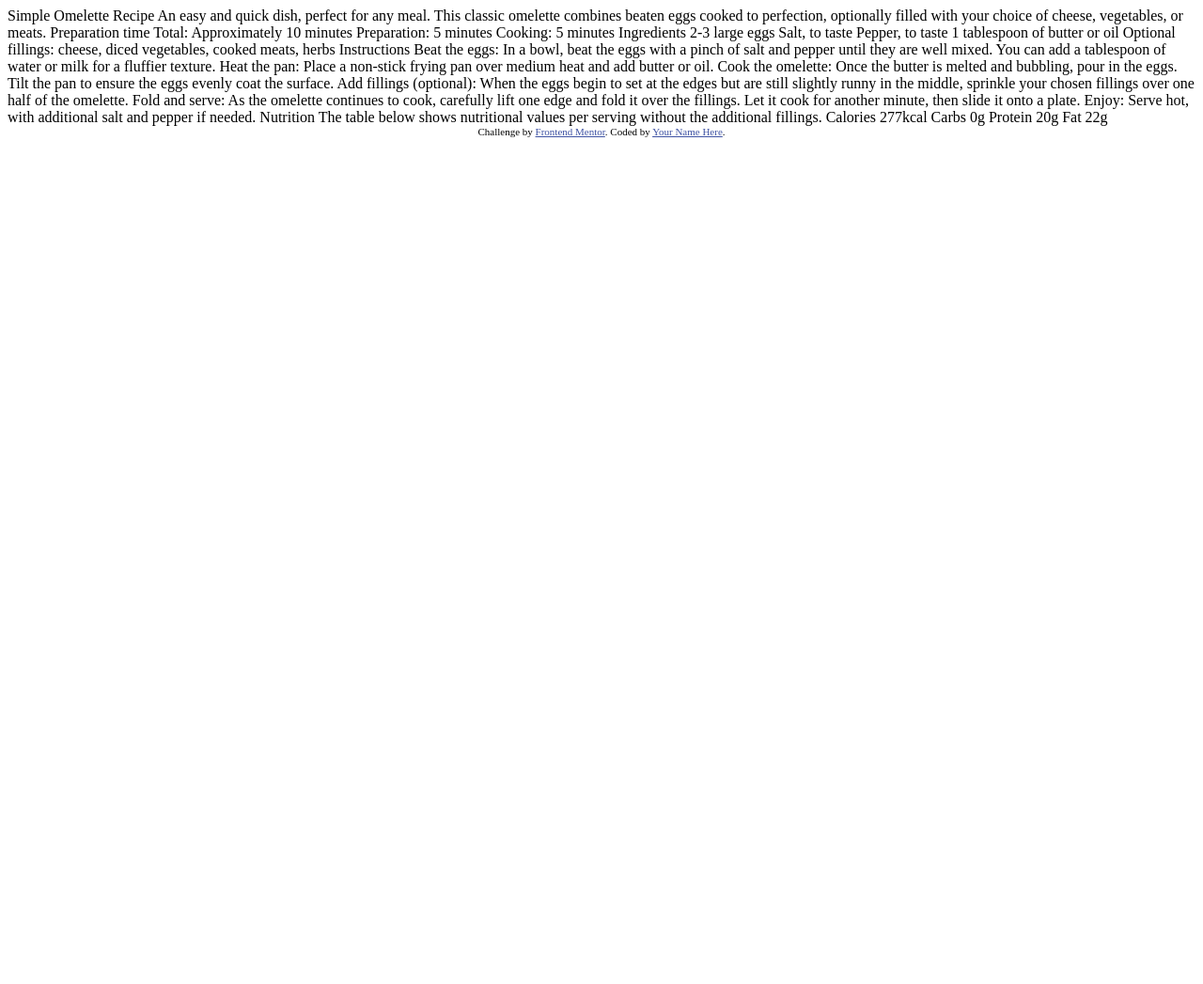
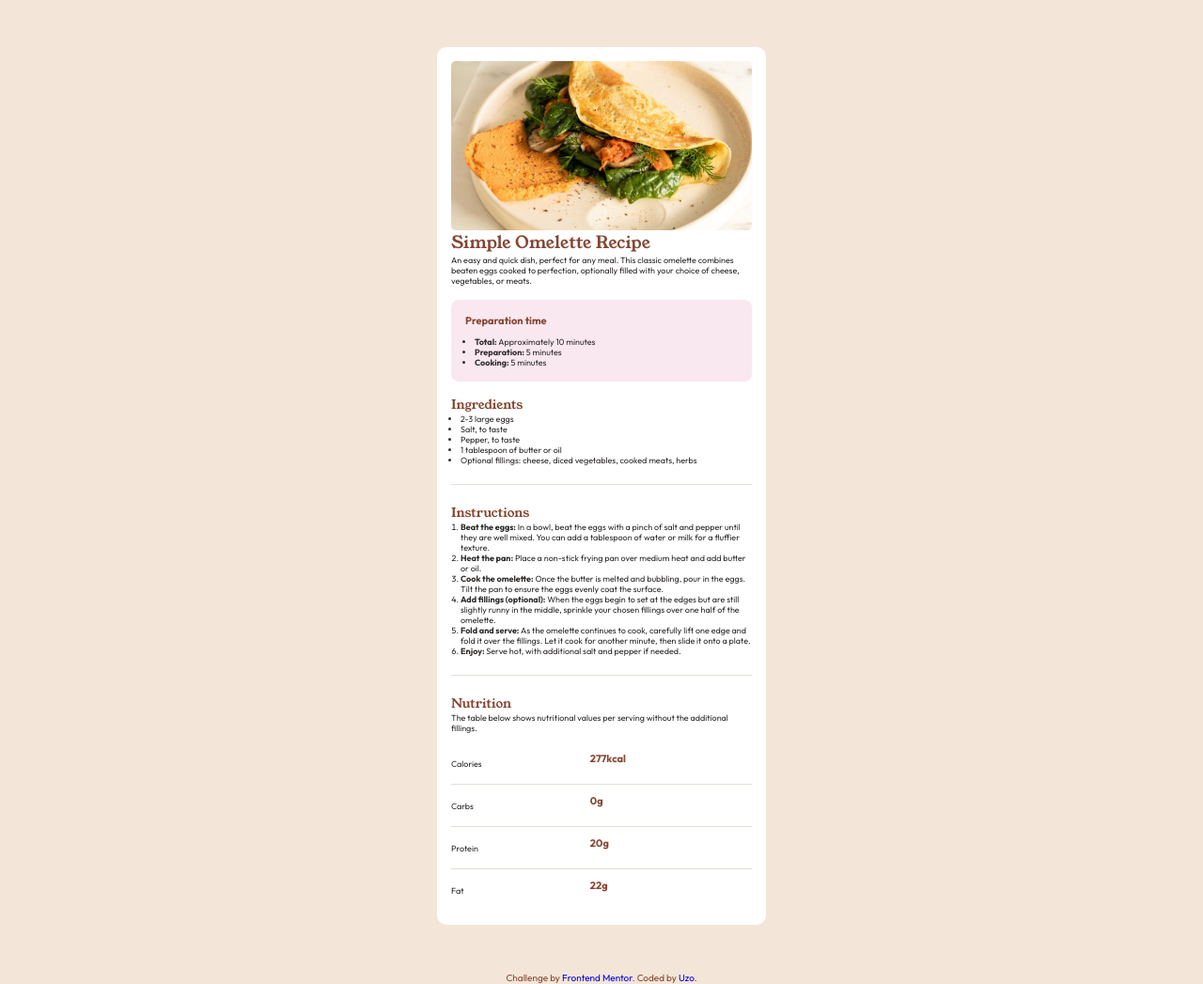
Before and after one commit to Huzoma/Front-end-mentor-challenge-recipe, a plain HTML site: page recipe-page-main/index.html in a window 1280 px wide. Shown: the whole page at 94% size. Before the commit the page ends 800 px from the top, so only its background shows below. Drawn offline with Linux system fonts and the light colour scheme.

Commit message:
chore: Moving to repo

```diff
--- a/recipe-page-main/index.html
+++ b/recipe-page-main/index.html
@@ -1,77 +1,125 @@
 <!DOCTYPE html>
 <html lang="en">
   <head>
-  <meta charset="UTF-8">
-  <meta name="viewport" content="width=device-width, initial-scale=1.0"> <!-- displays site properly based on user's device -->
+    <meta charset="UTF-8" />
+    <meta name="viewport" content="width=device-width, initial-scale=1.0" />
+    <!-- displays site properly based on user's device -->
 
-  <link rel="icon" type="image/png" sizes="32x32" href="./assets/images/favicon-32x32.png">
+    <link
+      rel="icon"
+      type="image/png"
+      sizes="32x32"
+      href="./assets/images/favicon-32x32.png"
+    />
+    <link rel="stylesheet" href="styles.css" />
 
     <title>Frontend Mentor | Recipe page</title>
-
-  <!-- Feel free to remove these styles or customise in your own stylesheet 👍 -->
-  <style>
-    .attribution { font-size: 11px; text-align: center; }
-    .attribution a { color: hsl(228, 45%, 44%); }
-  </style>
   </head>
   <body>
+    <div class="card">
+      <img
+        src="./assets/images/image-omelette.jpeg"
+        alt="A delicious omelette with cheese and vegetables"
+      />
+      <h1>Simple Omelette Recipe</h1>
+      <p>
+        An easy and quick dish, perfect for any meal. This classic omelette
+        combines beaten eggs cooked to perfection, optionally filled with your
+        choice of cheese, vegetables, or meats.
+      </p>
 
-  Simple Omelette Recipe
+      <section class="eta">
+        <span> Preparation time </span>
+        <ul>
+          <li><strong>Total:</strong> Approximately 10 minutes</li>
+          <li><strong>Preparation:</strong> 5 minutes</li>
+          <li><strong>Cooking:</strong> 5 minutes</li>
+        </ul>
+      </section>
 
-  An easy and quick dish, perfect for any meal. This classic omelette combines beaten eggs cooked
-  to perfection, optionally filled with your choice of cheese, vegetables, or meats.
+      <h2>Ingredients</h2>
+      <ul>
+        <li>2-3 large eggs</li>
+        <li>Salt, to taste</li>
+        <li>Pepper, to taste</li>
+        <li>1 tablespoon of butter or oil</li>
+        <li>
+          Optional fillings: cheese, diced vegetables, cooked meats, herbs
+        </li>
+      </ul>
 
-  Preparation time
+      <hr />
+      <h2>Instructions</h2>
+      <ol>
+        <li>
+          <strong>Beat the eggs:</strong> In a bowl, beat the eggs with a pinch
+          of salt and pepper until they are well mixed. You can add a tablespoon
+          of water or milk for a fluffier texture.
+        </li>
 
-  Total: Approximately 10 minutes
-  Preparation: 5 minutes
-  Cooking: 5 minutes
+        <li>
+          <strong>Heat the pan:</strong> Place a non-stick frying pan over
+          medium heat and add butter or oil.
+        </li>
 
-  Ingredients
+        <li>
+          <strong>Cook the omelette:</strong> Once the butter is melted and
+          bubbling, pour in the eggs. Tilt the pan to ensure the eggs evenly
+          coat the surface.
+        </li>
 
-  2-3 large eggs
-  Salt, to taste
-  Pepper, to taste
-  1 tablespoon of butter or oil
-  Optional fillings: cheese, diced vegetables, cooked meats, herbs
+        <li>
+          <strong>Add fillings (optional):</strong> When the eggs begin to set
+          at the edges but are still slightly runny in the middle, sprinkle your
+          chosen fillings over one half of the omelette.
+        </li>
 
-  Instructions
+        <li>
+          <strong>Fold and serve:</strong> As the omelette continues to cook,
+          carefully lift one edge and fold it over the fillings. Let it cook for
+          another minute, then slide it onto a plate.
+        </li>
 
-  Beat the eggs: In a bowl, beat the eggs with a pinch of salt and pepper until they are well mixed.
-  You can add a tablespoon of water or milk for a fluffier texture.
+        <li>
+          <strong>Enjoy:</strong> Serve hot, with additional salt and pepper if
+          needed.
+        </li>
+      </ol>
 
-  Heat the pan: Place a non-stick frying pan over medium heat and add butter or oil.
+      <hr />
 
-  Cook the omelette: Once the butter is melted and bubbling, pour in the eggs. Tilt the pan to ensure
-  the eggs evenly coat the surface.
+      <h2>Nutrition</h2>
 
-  Add fillings (optional): When the eggs begin to set at the edges but are still slightly runny in the
-  middle, sprinkle your chosen fillings over one half of the omelette.
-
-  Fold and serve: As the omelette continues to cook, carefully lift one edge and fold it over the
-  fillings. Let it cook for another minute, then slide it onto a plate.
-
-  Enjoy: Serve hot, with additional salt and pepper if needed.
-
-  Nutrition
-
-  The table below shows nutritional values per serving without the additional fillings.
-
-  Calories
-  277kcal
-
-  Carbs
-  0g
-
-  Protein
-  20g
-
-  Fat
-  22g
+      <p>
+        The table below shows nutritional values per serving without the
+        additional fillings.
+      </p>
+      <table>
+        <tr>
+          <td>Calories</td>
+          <td><span>277kcal</span></td>
+        </tr>
+        <tr>
+          <td>Carbs</td>
+          <td><span>0g</span></td>
+        </tr>
+        <tr>
+          <td>Protein</td>
+          <td><span>20g</span></td>
+        </tr>
+        <tr>
+          <td>Fat</td>
+          <td><span>22g</span></td>
+        </tr>
+      </table>
+    </div>
 
     <div class="attribution">
-    Challenge by <a href="https://www.frontendmentor.io?ref=challenge" target="_blank">Frontend Mentor</a>.
-    Coded by <a href="#">Your Name Here</a>.
+      Challenge by
+      <a href="https://www.frontendmentor.io?ref=challenge" target="_blank"
+        >Frontend Mentor</a
+      >. Coded by
+      <a href="https://www.frontendmentor.io/profile/Huzoma">Uzo</a>.
     </div>
   </body>
 </html>
--- /dev/null
+++ b/recipe-page-main/styles.css
@@ -0,0 +1,78 @@
+@import url('https://fonts.googleapis.com/css2?family=Outfit:wght@100..900&family=Young+Serif&display=swap');
+
+*{
+    margin: 0;
+    padding: 0;
+    box-sizing: border-box;
+}
+body{
+    background-color: hsl(30, 54%, 90%);
+    font-family: 'Outfit', Arial, sans-serif;
+    font-size: 9px;
+    color: hsl(24, 5%, 18%);
+
+}
+
+h1, h2, h3, h4, h5, h6 {
+    font-family: 'Young Serif', serif;
+    font-weight: 400;
+    color: hsl(14, 45%, 36%);
+}
+
+.card{
+    width: 350px;
+    margin: 50px auto;
+    border-radius: 10px;
+    background-color: hsl(0, 0%, 100%);
+    padding: 15px;
+    box-sizing: border-box;
+}
+img{
+    width: 100%;
+    height: 180px;
+    border-radius: 5px;
+    display: block;
+    object-fit: cover;
+}
+section.eta{
+    background-color: hsla(332, 57%, 83%, 0.333);
+    padding: 15px;
+    margin: 15px 0;
+    text-align: left;
+    border-radius: 8px;
+}
+table {
+    width: 100%;
+    border-collapse: collapse;
+    margin-top: 10px;
+}
+table tr:not(:last-child) {
+    border-bottom: 1px solid #e3ddd7;
+}
+table td {
+    padding: 10px 0;
+}
+hr {
+    border: none;
+    border-top: 1px solid #e3ddd7;
+    margin: 20px 0;
+}
+span{
+    font-weight: 700;
+    font-size: 11px;
+    color: hsl(14, 45%, 36%);
+    display: block;
+    margin-bottom: 10px;
+}
+ul, ol {
+    margin-left: 10px;
+}
+.attribution {
+    text-align: center;
+    margin-top: 10px;
+    font-size: 10px;
+    color: hsl(14, 45%, 36%);
+}
+a {
+    text-decoration: none;
+}
```
Lines whose indentation alone changed are shown as unchanged.
